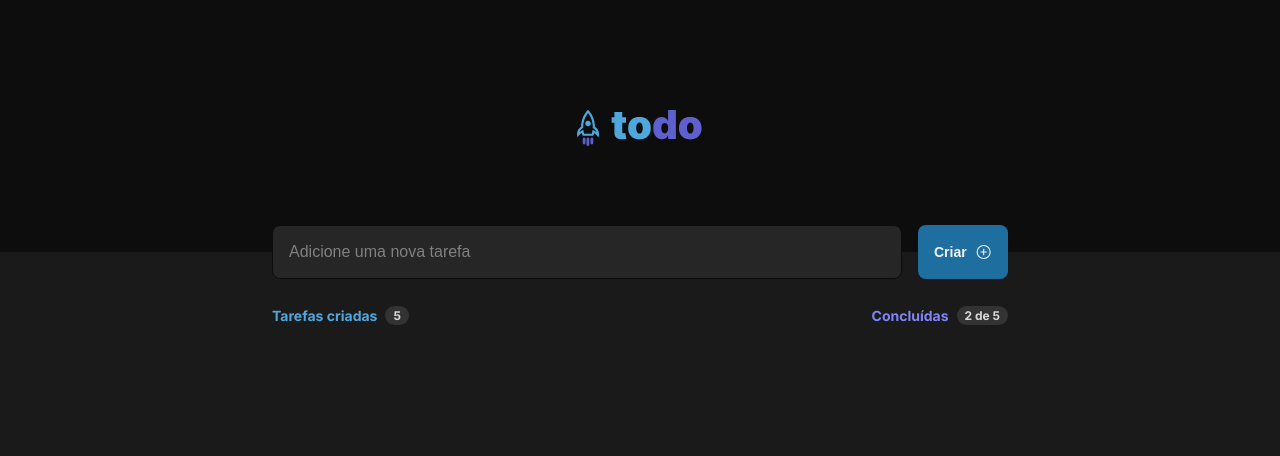
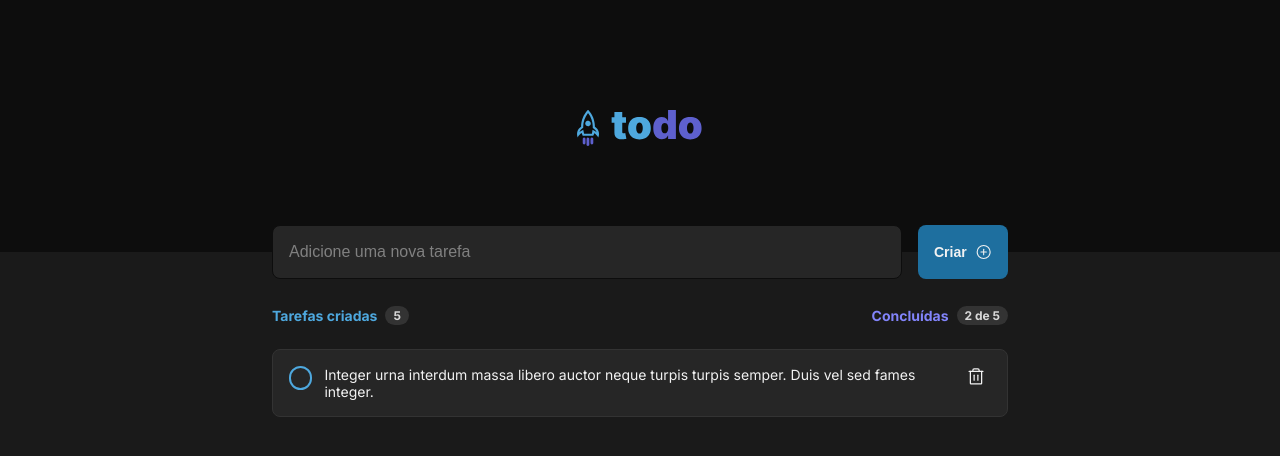
Before and after one commit to thallesyam/ignite-todo, a React (Vite) app: page / in a window 1280 px wide. Shown: the top 456 px of the page. Built offline with nearby package versions, Linux system fonts and the light colour scheme.

Commit message:
feat: create todo item component

```diff
--- a/src/components/Button/index.tsx
+++ b/src/components/Button/index.tsx
@@ -2,7 +2,7 @@ import { ButtonHTMLAttributes } from "react"
 import style from "./style.module.css"
 
 type IButton = ButtonHTMLAttributes<HTMLButtonElement> & {
-  text: string
+  text?: string
   icon?: JSX.Element
 }
 
@@ -13,7 +13,7 @@ export function Button({ text, icon, ...props }: IButton) {
       {...props}
       className={`${style.button} `.concat(props.className ?? "")}
     >
-      <span>{text}</span>
+      {text && <span>{text}</span>}
       {icon && icon}
     </button>
   )
--- /dev/null
+++ b/src/components/Checkbox/index.tsx
@@ -0,0 +1,18 @@
+import * as RadixCheckbox from "@radix-ui/react-checkbox"
+import { Check } from "phosphor-react"
+import style from "./style.module.css"
+
+type ICheckbox = {
+  id: string
+  isDone: boolean
+}
+
+export function Checkbox({ id, isDone }: ICheckbox) {
+  return (
+    <RadixCheckbox.Root className={style.checkboxRoot} id={id} checked={isDone}>
+      <RadixCheckbox.Indicator className={style.checkboxIndicator}>
+        <Check size={10} color="#F2F2F2" />
+      </RadixCheckbox.Indicator>
+    </RadixCheckbox.Root>
+  )
+}
--- /dev/null
+++ b/src/components/Checkbox/style.module.css
@@ -0,0 +1,34 @@
+.checkboxRoot {
+  background: transparent;
+  border: 2px solid var(--blue-500);
+  width: 1.5rem;
+  height: 1.5rem;
+  border-radius: 999px;
+  display: flex;
+  align-items: center;
+  justify-content: center;
+}
+
+.checkboxRoot svg polyline {
+  stroke-width: 40;
+}
+
+.checkboxRoot:hover {
+  background: var(--blue-900);
+  border: 2px solid var(--blue-500);
+  opacity: 0.4;
+}
+
+.checkboxRoot:focus {
+  box-shadow: 0 0 0 2px black;
+}
+
+.checkboxRoot[aria-checked='true'] {
+  background: var(--purple-900);
+  border:2px solid var(--purple-900);
+}
+
+.checkboxRoot[aria-checked='true']:hover {
+  background: var(--purple-500);
+  opacity: 1;
+}
--- /dev/null
+++ b/src/components/TodoItem/index.tsx
@@ -0,0 +1,33 @@
+import { Trash } from "phosphor-react"
+
+import { Heading } from "@/components/Heading"
+import { Checkbox } from "@/components/Checkbox"
+
+import style from "./style.module.css"
+
+type ITodoItem = {
+  todo: {
+    id: string
+    text: string
+    isDone: boolean
+  }
+}
+
+export function TodoItem({ todo }: ITodoItem) {
+  const isDoneClassname = todo?.isDone ? style.done : ""
+
+  if (!todo) {
+    return null
+  }
+
+  return (
+    <li className={`${style.todo} ${isDoneClassname}`}>
+      <Checkbox id={todo.id} isDone={todo.isDone} />
+      <Heading>{todo.text}</Heading>
+
+      <button className={style.trash}>
+        <Trash size={20} />
+      </button>
+    </li>
+  )
+}
--- /dev/null
+++ b/src/components/TodoItem/style.module.css
@@ -0,0 +1,43 @@
+.todo {
+  background-color: var(--gray-500);
+  border: 1px solid var(--gray-400);
+  padding: 1rem;
+  display: flex;
+  justify-content: space-between;
+  align-items: flex-start;
+  gap: 0.75rem;
+
+  border-radius: 0.5rem;
+
+  font-size: var(--font-md);
+  color: var(--gray-100);
+}
+
+.todo > .trash {
+  background-color: transparent;
+  border: 0;
+  color: var(--gray-100);
+  padding: 5px;
+  margin-top: -4px;
+  transition: all 0.2s;
+}
+
+.todo > .trash:hover {
+  background-color: transparent;
+  border: 0;
+  background-color: var(--gray-400);
+  color: var(--red-900);
+  display: flex;
+  align-items: center;
+  border-radius: 0.25rem;
+
+}
+
+.todo.done {
+  border: 1px solid var(--gray-500);
+}
+
+.todo.done > p {
+  text-decoration-line: line-through;
+  color: var(--gray-300);
+}
--- a/src/pages/Home/index.tsx
+++ b/src/pages/Home/index.tsx
@@ -5,6 +5,7 @@ import { Input } from "@/components/Input"
 import { Button } from "@/components/Button"
 import { Heading } from "@/components/Heading"
 import { Count } from "@/components/Count"
+import { TodoItem } from "@/components/TodoItem"
 
 import style from "./style.module.css"
 
@@ -35,6 +36,16 @@ export function Home() {
             <Count>2 de 5</Count>
           </div>
         </header>
+
+        <main>
+          <TodoItem
+            todo={{
+              id: "1",
+              isDone: false,
+              text: "Integer urna interdum massa libero auctor neque turpis turpis semper. Duis vel sed fames integer.",
+            }}
+          />
+        </main>
       </section>
     </div>
   )
```
Also changed, not shown: 2 other files (tests, documents, lock files or other folders).
